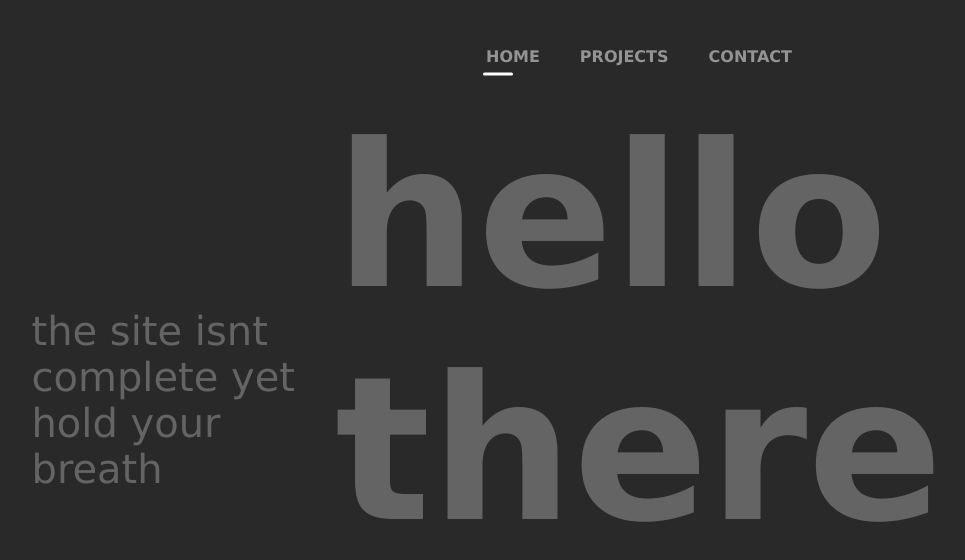
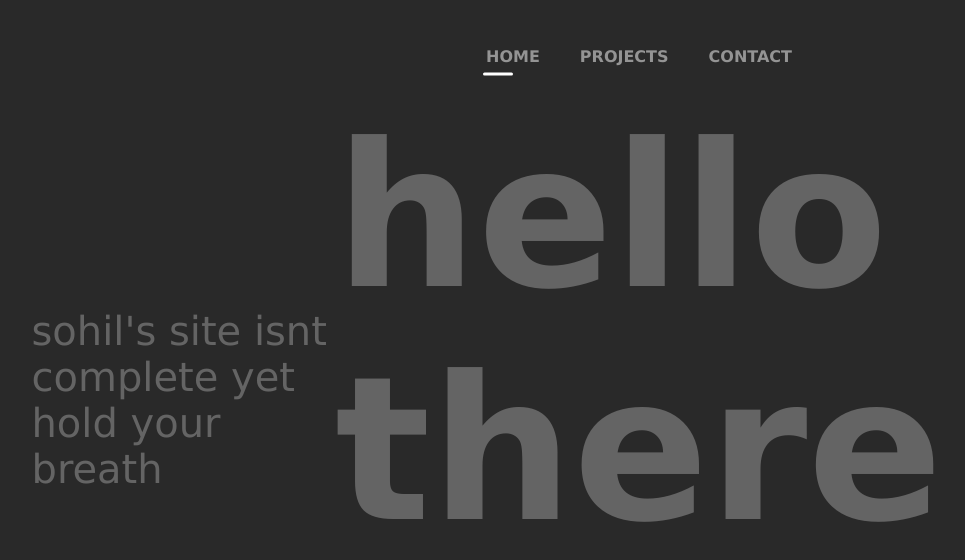
Before and after one commit to EndingPencil/EndingPencil.github.io, a plain HTML site: page index.html in a window 1280 px wide. Shown: the whole page, without its empty margins (1-966 px from the left). Drawn offline with Linux system fonts and the light colour scheme.

Commit message:
Update index.html

```diff
--- a/index.html
+++ b/index.html
@@ -15,7 +15,7 @@
   </div>
 
   <div class="para-front">
-    <p>the site isnt complete yet hold your breath</p>
+    <p>sohil's site isnt complete yet hold your breath</p>
   </div>
 
 <section>
```
